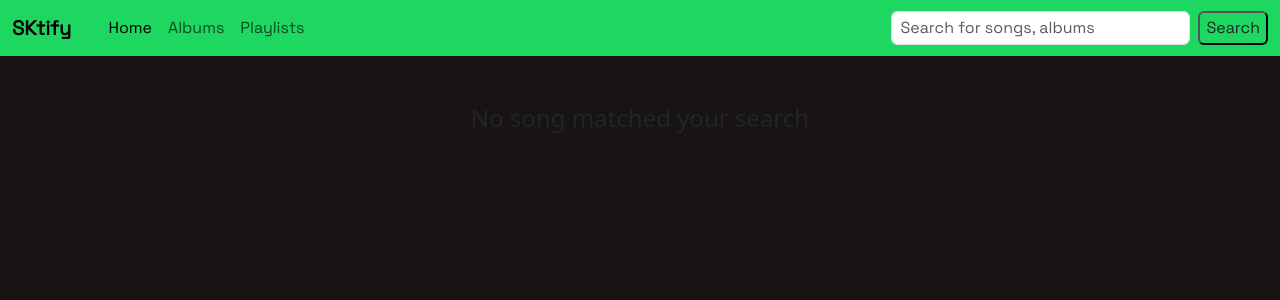
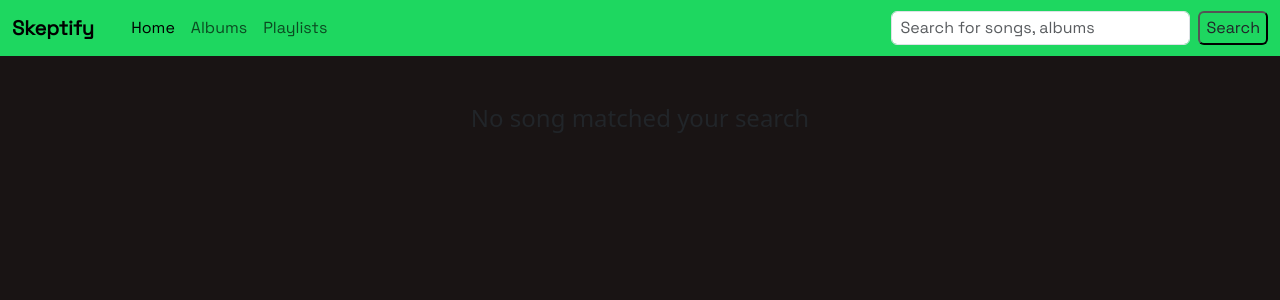
Before and after one commit to Klvxn/skeptify, a Django app: page /find-track/ in a window 1280 px wide. Shown: the top 300 px of the page. Run offline with Django 4.2, Linux system fonts and the light colour scheme.

Commit message:
change name to skeptify

```diff
--- a/app/templates/base.html
+++ b/app/templates/base.html
@@ -4,7 +4,7 @@
     <meta charset="UTF-8">
     <meta name="viewport" content="width=device-width, initial-scale=1.0">
     {% block title %}
-    <title>SKtify: All songs, albums, EPs by Skepta</title>
+    <title>Skeptify: All songs, albums, EPs by Skepta</title>
     {% endblock %}
     <link href="https://cdn.jsdelivr.net/npm/bootstrap@5.3.0-alpha1/dist/css/bootstrap.min.css" rel="stylesheet" integrity="sha384-GLhlTQ8iRABdZLl6O3oVMWSktQOp6b7In1Zl3/Jr59b6EGGoI1aFkw7cmDA6j6gD" crossorigin="anonymous">
     <!-- <link rel="shortcut icon" href="/static/images/" type="image/x-icon"> -->
@@ -14,7 +14,7 @@
     <script src="https://cdn.jsdelivr.net/npm/bootstrap@5.3.0-alpha1/dist/js/bootstrap.bundle.min.js" integrity="sha384-w76AqPfDkMBDXo30jS1Sgez6pr3x5MlQ1ZAGC+nuZB+EYdgRZgiwxhTBTkF7CXvN" crossorigin="anonymous"></script>
     <nav class="navbar navbar-expand-lg">
         <div class="container-fluid">
-            <span class="navbar-brand fw-bold">SKtify</span> &ThickSpace; &ThickSpace;
+            <span class="navbar-brand fw-bold">Skeptify</span> &ThickSpace; &ThickSpace;
             <button class="navbar-toggler" type="button" data-bs-toggle="collapse" data-bs-target="#navbarSupportedContent" aria-controls="navbarSupportedContent" aria-expanded="false" aria-label="Toggle navigation">
                 <span class="navbar-toggler-icon"></span>
             </button>
```
